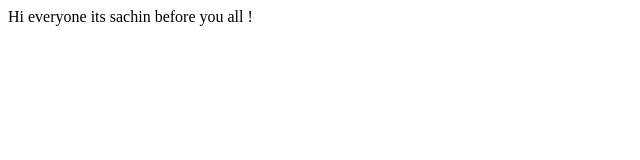
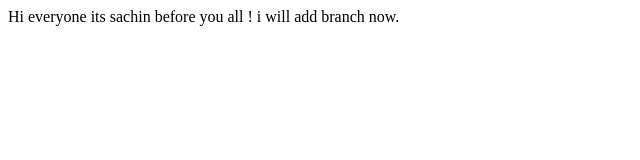
Before and after one commit to SachinPratapSingh889/newrepo, a plain HTML site: page index.html in a window 1280 px wide. Shown: the whole page, without its empty margins (0-640 px from the left). Drawn offline with Linux system fonts and the light colour scheme.

Commit message:
branch factor

```diff
--- a/index.html
+++ b/index.html
@@ -8,5 +8,6 @@
 </head>
 <body>
        Hi everyone its sachin before you all !
-</body>
+       i will add branch now.
+    </body>
 </html>
```
